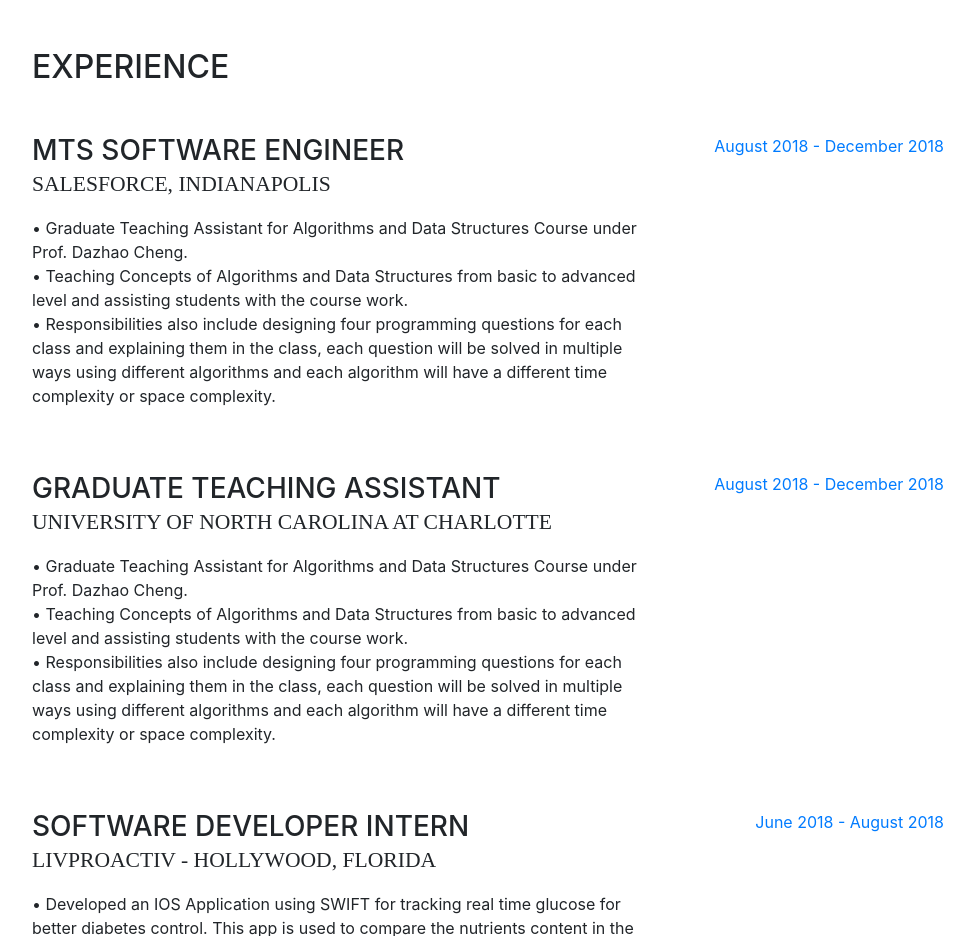
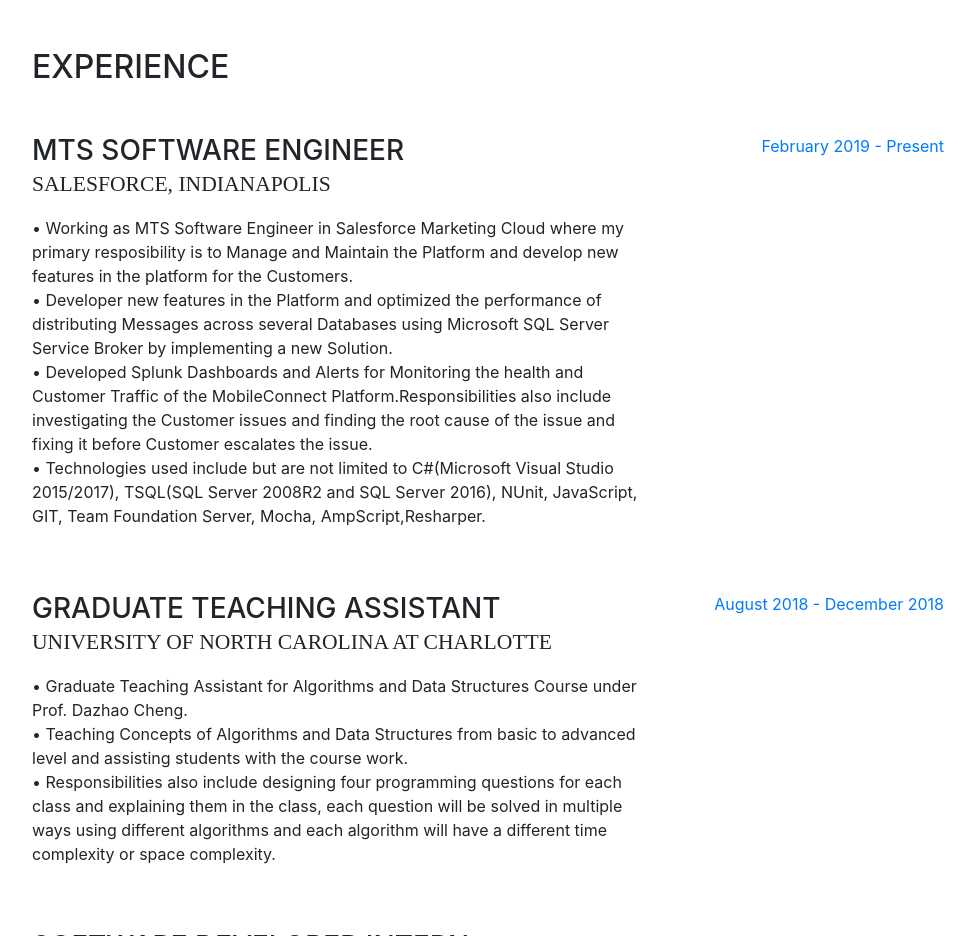
Before and after one commit to Narahari-Battala/Narahari-Battala.github.io, a website with bundled scripts: page index.html in a window 1280 px wide. Shown: the part 800-1736 px from the top of the page, without its empty margins (288-1263 px from the left). Built offline with nearby package versions, Linux system fonts and the light colour scheme; a web font is replaced by a local one.

Commit message:
Update index.html

```diff
--- a/index.html
+++ b/index.html
@@ -122,15 +122,18 @@
           <div class="resume-content mr-auto">
             <h3 class="mb-0">MTS Software Engineer</h3>
             <div class="subheading mb-3">Salesforce, Indianapolis</div>
-            <p>• Graduate Teaching Assistant for Algorithms and Data Structures Course under Prof. Dazhao Cheng. <br/>• Teaching
-              Concepts of Algorithms and Data Structures from basic to advanced level and assisting students with the course
-              work. <br/>• Responsibilities also include designing four programming questions for each class and explaining
-              them in the class, each question will be solved in multiple ways using different algorithms and each algorithm
-              will have a different time complexity or space complexity.
+            <p>• Working as MTS Software Engineer in Salesforce Marketing Cloud where my primary resposibility is to Manage and
+              Maintain the Platform and develop new features in the platform for the Customers.  <br/>• Developer new features in
+              the Platform and optimized the performance of distributing Messages across several Databases using Microsoft SQL Server
+              Service Broker by implementing a new Solution. <br/>• Developed Splunk Dashboards and Alerts for Monitoring the health and
+              Customer Traffic of the MobileConnect Platform.Responsibilities also include investigating the Customer issues and finding
+              the root cause of the issue and fixing it before Customer escalates the issue. <br/>• Technologies used include but are not
+              limited to C#(Microsoft Visual Studio 2015/2017), TSQL(SQL Server 2008R2 and SQL Server 2016), NUnit, JavaScript, GIT,
+              Team Foundation Server, Mocha, AmpScript,Resharper.
             </p>
           </div>
           <div class="resume-date text-md-right">
-            <span class="text-primary">August 2018 - December 2018</span>
+            <span class="text-primary">February 2019 - Present</span>
           </div>
         </div>
 
```
